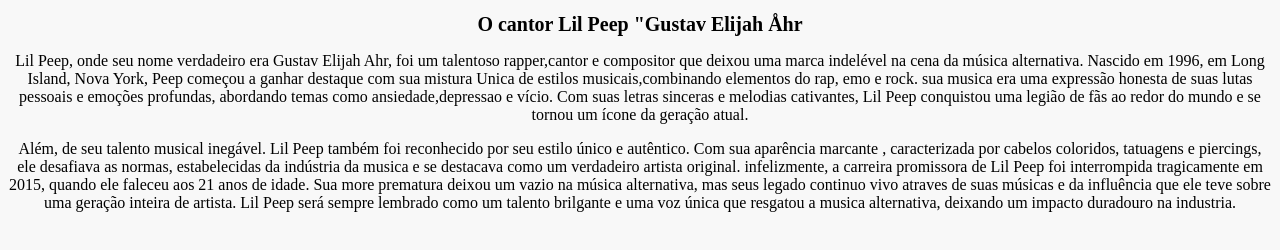
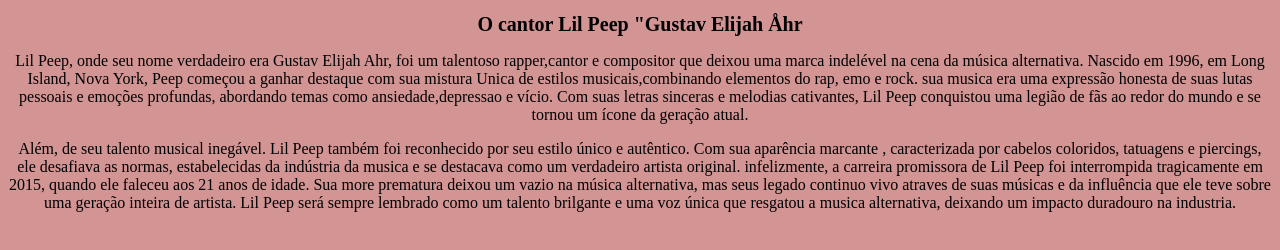
Before and after one commit to kayllan2006/Lil-Peep, a plain HTML site: page index.html in a window 1280 px wide. Drawn offline with Linux system fonts and the light colour scheme.

```diff
--- a/style.css
+++ b/style.css
@@ -1,5 +1,5 @@
 Body {
-    background-color: rgb(248, 248, 248);
+    background-color: rgb(211, 148, 148);
 }
 
 h1 {
```
